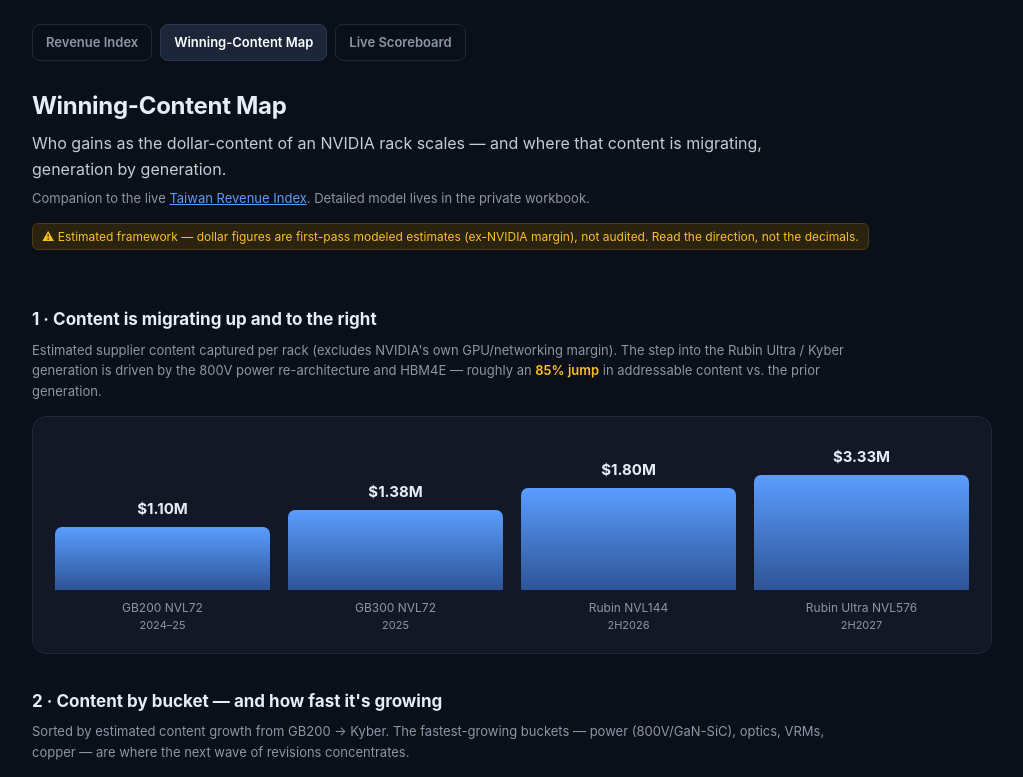
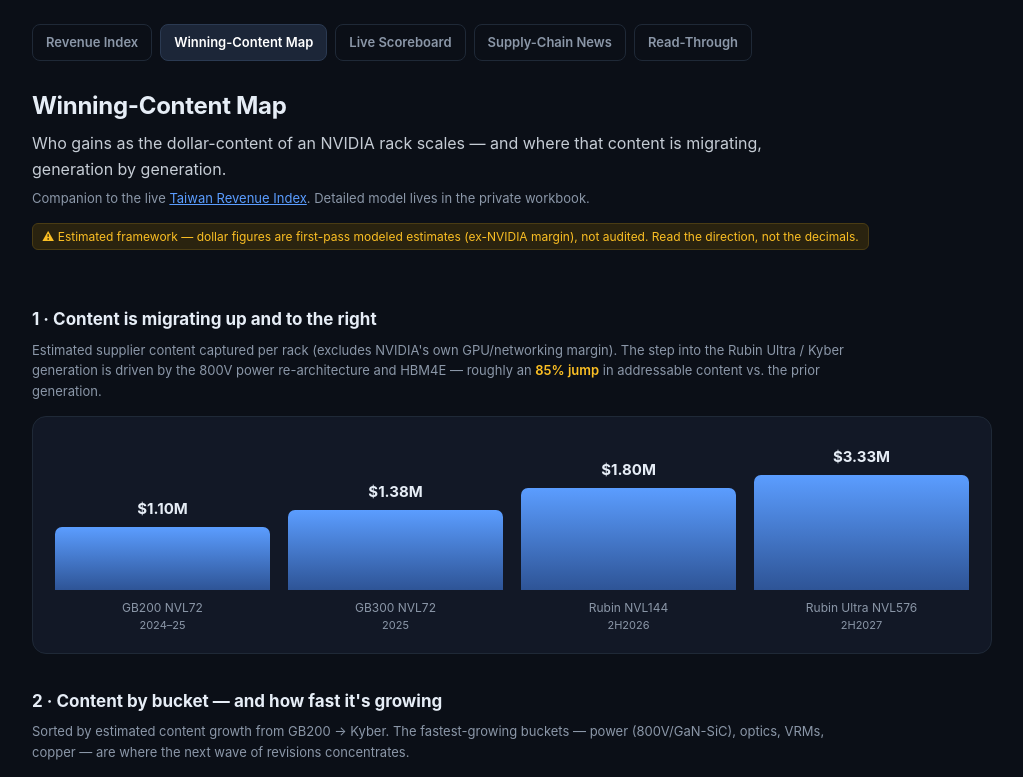
Before and after one commit to emersonlongi/Digital-Bridge-NVDA-Rack-Supply-Chain-Project-v1-Claude-, a plain HTML site: page docs/supplychain.html in a window 1280 px wide. Shown: the top 777 px of the page, without its empty margins (128-1151 px from the left). Drawn offline with Linux system fonts and the light colour scheme.

Commit message:
Update supplychain.html

```diff
--- a/docs/supplychain.html
+++ b/docs/supplychain.html
@@ -27,7 +27,7 @@
 .foot{color:var(--dim);font-size:12px;margin-top:34px;border-top:1px solid var(--line);padding-top:16px;line-height:1.7}
 a.inline{color:var(--accent)}
 </style></head><body><div class="wrap">
-<nav class="nav"><a href="index.html">Revenue Index</a><a href="supplychain.html" class="active">Winning-Content Map</a><a href="scoreboard.html">Live Scoreboard</a></nav>
+<nav class="nav"><a href="index.html">Revenue Index</a><a href="supplychain.html" class="active">Winning-Content Map</a><a href="scoreboard.html">Live Scoreboard</a><a href="news.html">Supply-Chain News</a><a href="readthrough.html">Read-Through</a></nav>
 <h1>Winning-Content Map</h1>
 <p class="lede">Who gains as the dollar-content of an NVIDIA rack scales — and where that content is migrating, generation by generation.</p>
 <p class="sub">Companion to the live <a class="inline" href="index.html">Taiwan Revenue Index</a>. Detailed model lives in the private workbook.</p>
```
